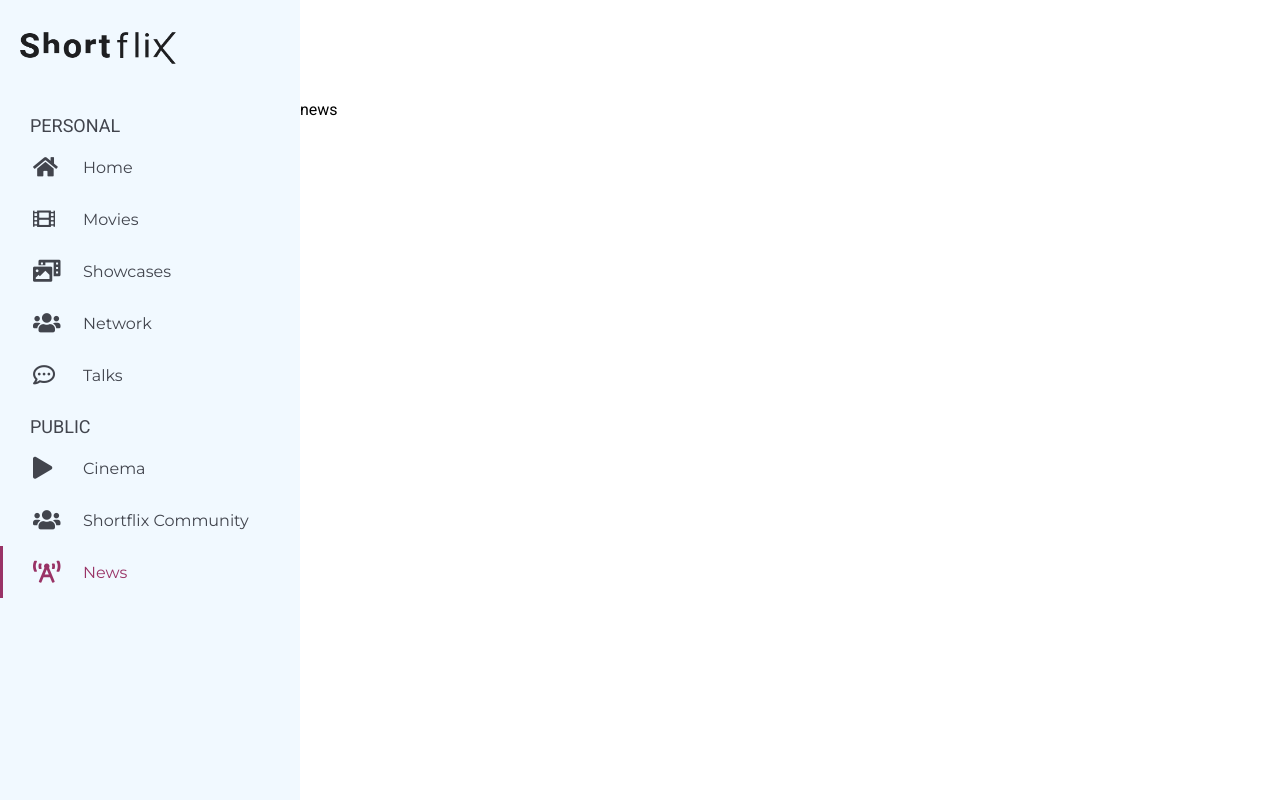
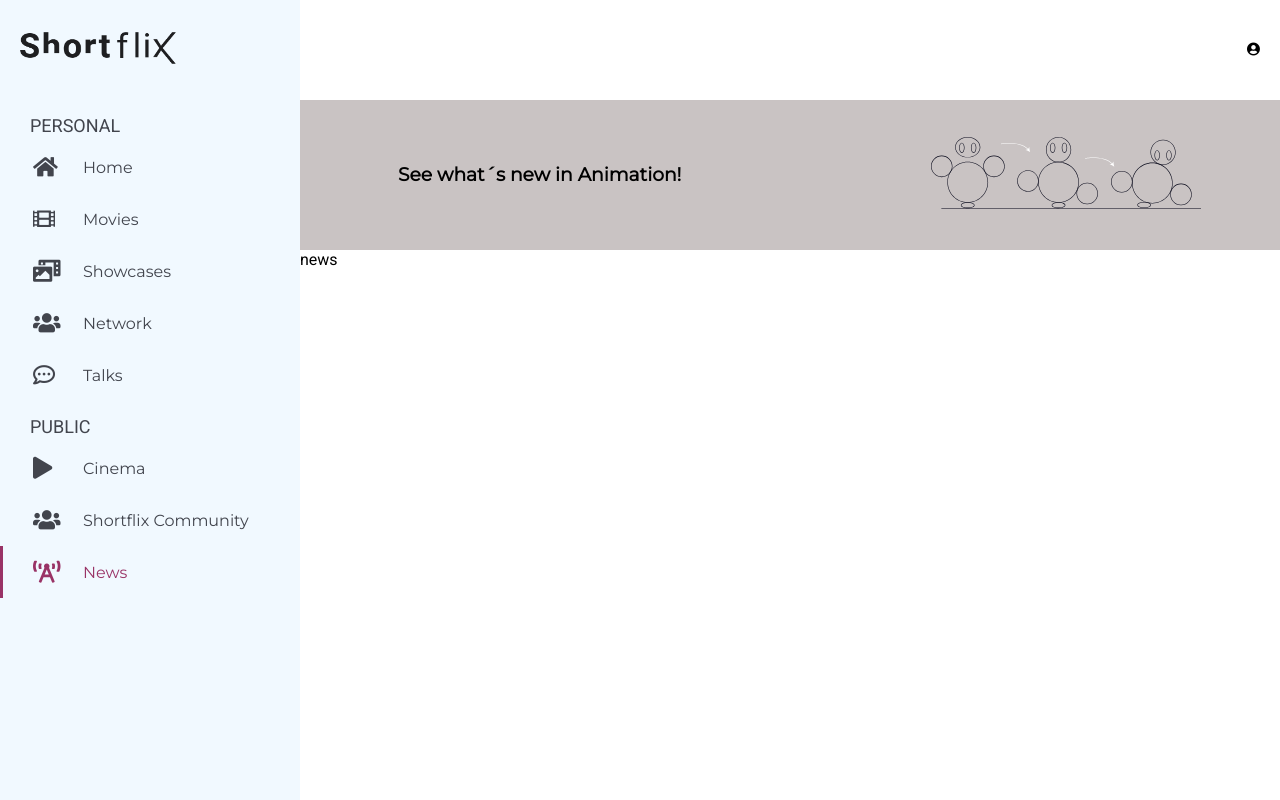
Before and after one commit to F3n-r1r/ShortFlix, a Vue app in the folder client/: page /Dashboard/News in a window 1280 px wide. Built offline with nearby package versions, Linux system fonts and the light colour scheme; no server answers; sample sign-in values are in the browser's storage.

Commit message:
feature:new banner in header

```diff
--- a/client/src/Layout/Components/Dashboard/Header.vue
+++ b/client/src/Layout/Components/Dashboard/Header.vue
@@ -11,6 +11,7 @@
 					<span class="username__firstname">{{ user.firstname }}</span>&nbsp;
 					<span class="username__lastname">{{ user.lastname }}</span>
 				</p>
+				<i class="fas fa-user-circle"></i>
 				<!-- <img v-if="user.avatar" class="btn__img" :src="`http://localhost:8000/${user.avatar}`"> -->
 			</button>
 
@@ -617,7 +618,7 @@ export default {
 										background-color: getColor($lightTheme, secondary);
 
 									&:after {
-										background-color: getColor($accents, _white);
+										background-color: getColor($accents, secondary);
 									}
 								}
 							}
--- /dev/null
+++ b/client/src/Layout/Components/Limited/Banner.vue
@@ -0,0 +1,46 @@
+<template>
+    <section class="banner">
+        <router-link to="/Dashboard/News">
+            <div class="banner__content">
+                <h3 class="banner__content--headline">See what´s new in Animation!</h3>
+                <figure class="banner__content--image">
+                    <img src="/images/animation.svg">
+                </figure>
+            </div>
+        </router-link>
+    </section>
+</template>
+
+<script>
+export default {
+    name: 'banner'
+}
+</script>
+
+<style lang="scss" scoped>
+
+    .banner__content {
+        width: 100%;
+        height: 150px;
+        display: flex;
+        flex-direction: row;
+        align-items: center;
+        background-color: getColor($accents, secondary);
+
+        &--headline  {
+            line-height: 150px;
+            position: absolute;
+            left: 10%;
+        }
+
+        &--image {
+            position: absolute;
+            right: 5%;
+
+            img {
+                width: 90%;
+            }
+        }
+    }
+
+</style>
--- a/client/src/Layout/Views/Dashboard/Cinema.vue
+++ b/client/src/Layout/Views/Dashboard/Cinema.vue
@@ -1,16 +1,21 @@
 <template>
   <div class="view cinema-view">
+    <header class="cinema-view__banner">
+      <banner />
+    </header>
+
     <p>cinema</p>
   </div>
 </template>
 
 <script>
+import banner from '../../Components/Limited/Banner.vue';
 
 export default {
   name: 'Cinema',
   components: {
-
-  }
+    banner
+  },
 }
 </script>
 
--- a/client/src/Layout/Views/Dashboard/Community.vue
+++ b/client/src/Layout/Views/Dashboard/Community.vue
@@ -1,5 +1,8 @@
 <template>
   <div class="view community-view">
+        <header class="community-view__banner">
+            <banner />
+        </header>
     <p>community panel</p>
 
     <ul>
@@ -15,11 +18,12 @@
 
 <script>
 import axios from 'axios';
+import banner from '../../Components/Limited/Banner.vue';
 
 export default {
     name: 'Community',
     components: {
-
+        banner
     },
     data() {
         return {
--- a/client/src/Layout/Views/Dashboard/Home.vue
+++ b/client/src/Layout/Views/Dashboard/Home.vue
@@ -1,10 +1,14 @@
 <template>
-  <div class="view home-view">
-
+    <div class="view home-view">
+        <header class="home-view__banner">
+            <banner />
+        </header>
     <!-------------------------------------------------------------------------------------->
     <!-- MOVIES SECTION				             										  -->
     <!-------------------------------------------------------------------------------------->
     <section class="home-view__movie-section">
+
+
         <h2 class="movie-section__headline">Your Movies</h2>
 
 
@@ -89,6 +93,7 @@ import upload from '../../Components/Dashboard/Upload.vue';
 import player from '../../Components/Dashboard/Player.vue';
 import { Carousel, Slide } from 'vue-carousel';
 import axios from 'axios';
+import banner from '../../Components/Limited/Banner.vue';
 
 
 /*----------------------------------------------------------------------------------*\
@@ -101,7 +106,8 @@ export default {
         upload,
         Carousel,
         Slide,
-        player
+        player,
+        banner
     },
 
   	/*----------------------------------------------------------------------------------*\
--- a/client/src/Layout/Views/Dashboard/Movies.vue
+++ b/client/src/Layout/Views/Dashboard/Movies.vue
@@ -1,15 +1,20 @@
 <template>
   <div class="view movies-view">
+    <header class="movies-view__banner">
+      <banner />
+    </header>
+
     <p>movies</p>
   </div>
 </template>
 
 <script>
+import banner from '../../Components/Limited/Banner.vue';
 
 export default {
   name: 'Movies',
   components: {
-
+    banner
   }
 }
 </script>
--- a/client/src/Layout/Views/Dashboard/Network.vue
+++ b/client/src/Layout/Views/Dashboard/Network.vue
@@ -1,6 +1,8 @@
 <template>
   <div class="view network-view">
-
+        <header class="network-view__banner">
+            <banner />
+        </header>
 
     <section class="network-view__pending-section" v-if="pendingRequests.length">
         <h3>Pending Network Requests</h3>
@@ -27,12 +29,13 @@
 </template>
 
 <script>
+import banner from '../../Components/Limited/Banner.vue';
 import axios from 'axios';
 
 export default {
     name: 'Network',
     components: {
-
+        banner
     },
     data() {
         return {
--- a/client/src/Layout/Views/Dashboard/News.vue
+++ b/client/src/Layout/Views/Dashboard/News.vue
@@ -1,15 +1,19 @@
 <template>
   <div class="view news-view">
+    <header class="news-view__banner">
+      <banner />
+    </header>
     <p>news</p>
   </div>
 </template>
 
 <script>
+import banner from '../../Components/Limited/Banner.vue';
 
 export default {
   name: 'News',
   components: {
-
+    banner
   }
 }
 </script>
--- a/client/src/Layout/Views/Dashboard/Showcases.vue
+++ b/client/src/Layout/Views/Dashboard/Showcases.vue
@@ -1,15 +1,20 @@
 <template>
   <div class="view showcases-view">
+    <header class="showcases-view__banner">
+      <banner />
+    </header>
+
     <p>showcases</p>
   </div>
 </template>
 
 <script>
+import banner from '../../Components/Limited/Banner.vue';
 
 export default {
   name: 'Showcases',
   components: {
-
+    banner
   }
 }
 </script>
--- a/client/src/Styles/Base/_normalize.scss
+++ b/client/src/Styles/Base/_normalize.scss
@@ -46,6 +46,7 @@ ul {
 \*-----------------------------------------------------------------*/
 a {
   text-decoration: none;
+  color: inherit;
 }
 
 
--- a/client/src/Styles/Components/_button.scss
+++ b/client/src/Styles/Components/_button.scss
@@ -24,13 +24,13 @@
     color: #ffffff;
     font-size: 16px;
     font-weight: bold;
-    background-color: #ff9966;
+    background-color: #993366;
     cursor: pointer;
     outline: none;
     transition: background-color .3s;
 
     &:hover {
-        background-color: darken(#ff9966, 10%);
+        background-color: darken(#993366, 10%);
     }
 }
 
```
Also changed, not shown: client/public/images/animation.svg (added), client/public/images/banner.jpg (added).
